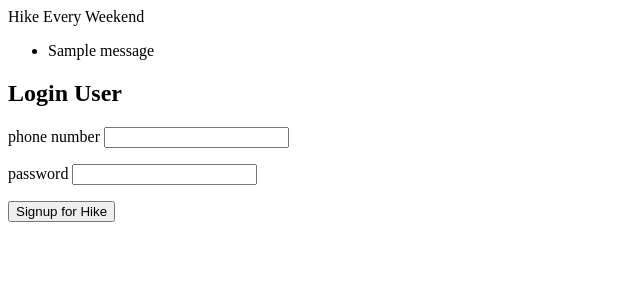
After one commit to fatimasalmanmirza/project-hiking-trails, a Flask app: page /login in a window 1280 px wide. The commit adds this page. Shown: the top 300 px of the page, without its empty margins (0-640 px from the left). Run offline with Flask 2, Linux system fonts and the light colour scheme; tables that the repository leaves empty hold one stand-in row (values such as "Sample post"); one stand-in notice (Sample message) is shown.

Commit message:
fixed login and preference routes

```diff
--- a/model.py
+++ b/model.py
@@ -1,7 +1,7 @@
 """Models and database functions for hiking trails project."""
 from flask_sqlalchemy import SQLAlchemy
 
-#from ratings solution
+
 db = SQLAlchemy()
 
 class User(db.Model):
--- a/server.py
+++ b/server.py
@@ -3,7 +3,7 @@ from flask import Flask, render_template, request, flash, redirect, session
 from flask_debugtoolbar import DebugToolbarExtension
 from model import connect_to_db, db, User, Preference
 from flask_wtf import FlaskForm
-from wtforms import StringField, SelectField, SubmitField, BooleanField
+from wtforms import StringField, SelectField, SubmitField, BooleanField, PasswordField, validators, Form
 
 
 class PreferenceForm(FlaskForm):
@@ -18,6 +18,14 @@ class PreferenceForm(FlaskForm):
 
 	submit = SubmitField("Lets Hike!!!!!")
 
+class UserForm(FlaskForm):
+	phonenumber = StringField('phone number')
+	password = PasswordField('password')
+
+	submit = SubmitField("Signup for Hike")
+
+
+
 app = Flask(__name__)
 
 app.secret_key = "ABC"
@@ -25,13 +33,50 @@ app.jinja_env.undefined = StrictUndefined
 
 @app.route('/')
 def index():
+	form = UserForm()
 
-	return render_template("homepage.html")
+
+	return render_template("homepage.html", form=form)
 
 # @app.route('/', methods=['POST'])
 # def signup_user():
 # 	request.args.get('')
 
+@app.route('/login',methods=['GET','POST'])
+def user_login():
+	if request.method == 'GET':
+
+		form = UserForm(request.form)
+
+		return render_template("login.html", form=form)
+	else:
+		form = UserForm(request.form)
+
+		old_user = User.query.filter_by(phone_number=form.phonenumber.data).first()
+
+		if not old_user:
+			flash("No such user")
+			return redirect("/")
+		if old_user.password != form.password.data:
+	 		flash("Incorrect password")
+	 		return redirect("/")
+
+
+		session["user_id"] = old_user.user_id
+		return("yay you are logged in")
+		flash("logged in")
+
+
+
+@app.route('/',methods=['POST'])
+def user_signup():
+
+		form = UserForm(request.form)
+		new_user = User(phone_number=form.phonenumber.data, password=form.password.data )
+		db.session.add(new_user)
+		db.session.commit()
+		flash("user has been registered")
+		return redirect("/preference")
 
 
 @app.route("/preference", methods=['GET','POST'])
@@ -56,6 +101,13 @@ def preference():
 		return "data has been added"
 
 
+# @app.route("/userprofile" methods=['GET'])
+# def user_profile():
+# 	user_phonenumber = User.query.get('user_id')
+# 	user_preference =
+
+
+
 
 
 
--- a/templates/base.html
+++ b/templates/base.html
@@ -33,6 +33,17 @@
   <!-- /.container-fluid -->
 </nav>
 
+  {% with messages = get_flashed_messages() %}
+  {% if messages %}
+  <ul class=flashes>
+    {% for message in messages %}
+    <li> {{ message }} </li>
+    {% endfor %}
+  </ul>
+    {% endif %}
+    {% endwith %}
+
+
 
 {% block content %}
 {% endblock %}
--- /dev/null
+++ b/templates/login.html
@@ -0,0 +1,14 @@
+ {% extends 'base.html' %}
+{% block content %}
+    <h2>Login User</h2>
+  <div id="Login user">
+  <form action="/login" method="post">
+
+    <p> {{ form.phonenumber.label }} {{ form.phonenumber }}</p>
+    <p> {{ form.password.label }} {{ form.password }}</p>
+    {{ form.submit }}
+    </div>
+  </form>
+
+
+  {% endblock %}
```
Also changed, not shown: templates/homepage.html (+22 -15 lines), templates/userprofile.html (added, +12 -0 lines).
